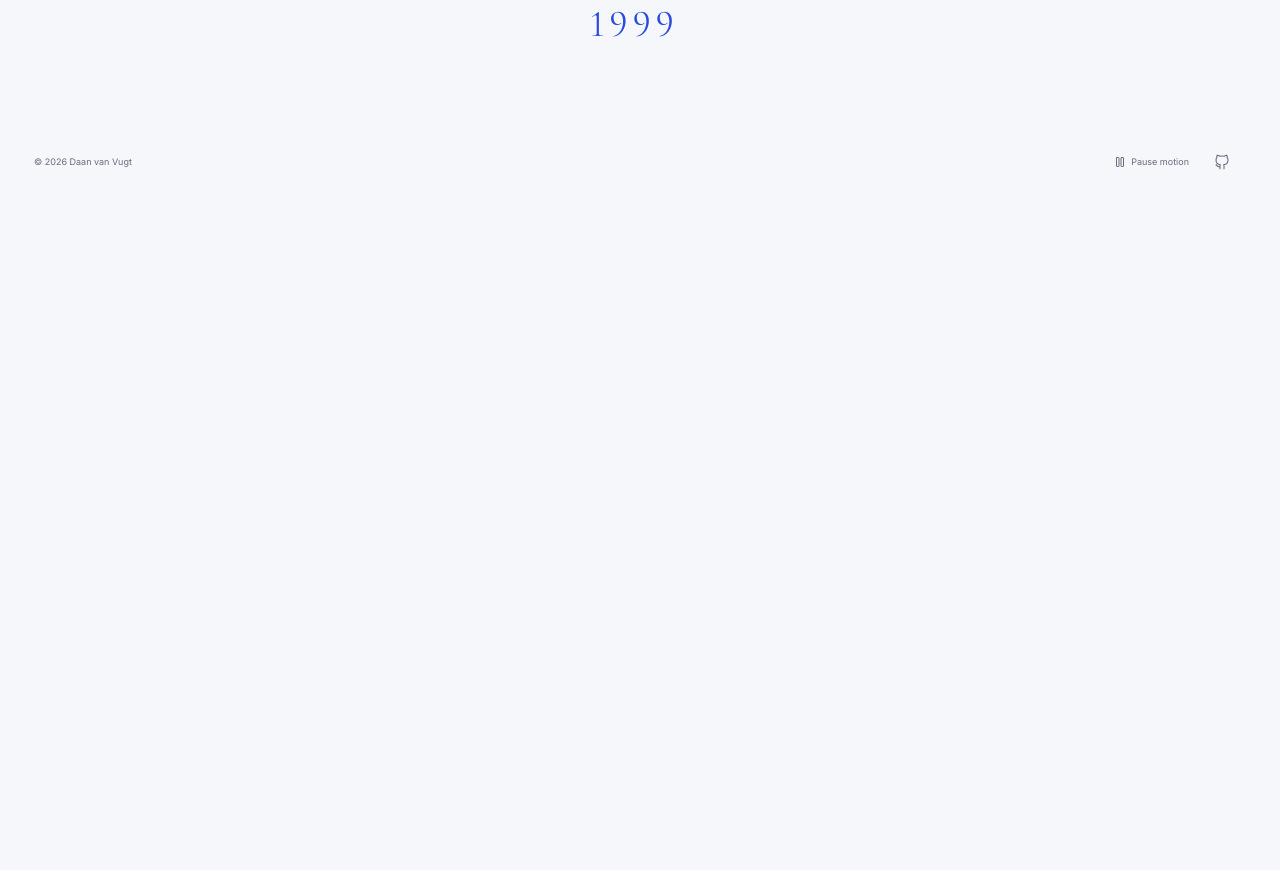
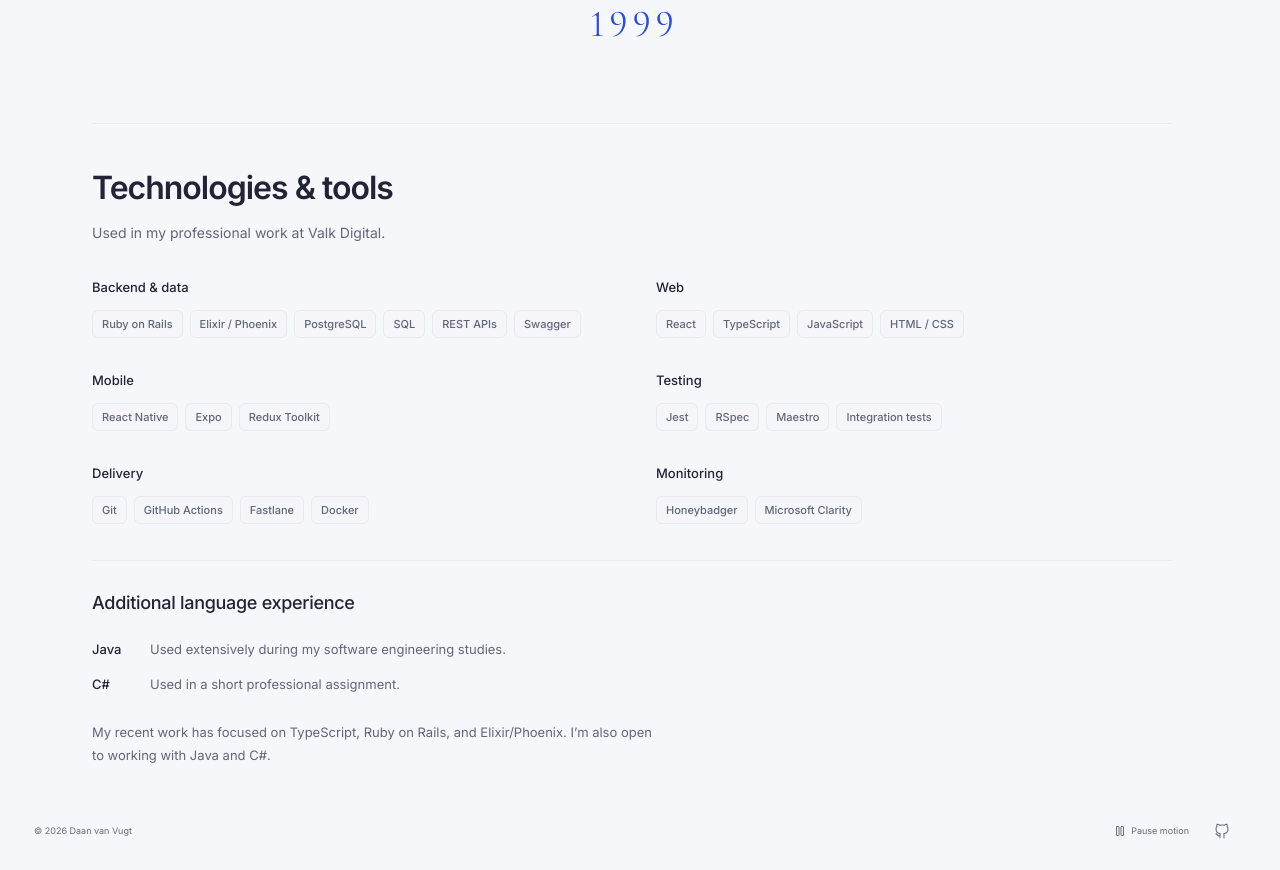
Before and after one commit to DaanvanVugt99/portfolio, a React (Vite) app: page /experience in a window 1280 px wide. Shown: the part 1981-2851 px from the top of the page. Before the commit the page ends 2183 px from the top, so only its background shows below. Built offline with nearby package versions, Linux system fonts and the light colour scheme.

Commit message:
Add Structured Skills Experience Section

```diff
--- a/src/App.tsx
+++ b/src/App.tsx
@@ -4,7 +4,6 @@ import {
   ArrowRight,
   ArrowUpRight,
   AudioLines,
-  Braces,
   Check,
   CheckCheck,
   Code2,
@@ -38,6 +37,7 @@ import { ProjectThumbnail } from './components/ProjectThumbnail'
 import { AboutPage } from './components/AboutPage'
 import { ContactPage } from './components/ContactPage'
 import { Github, Linkedin } from './components/SocialIcons'
+import { SkillGroups } from './components/SkillGroups'
 
 function Header() {
   const { t } = useTranslation()
@@ -213,7 +213,6 @@ function Pills({ items }: { items: string[] }) {
 
 function ExperienceCard() {
   const { t } = useTranslation()
-  const { backendTechnologies } = usePortfolio()
   return (
     <Card className="experience-card" id="experience">
       <div className="eyebrow experience-card-label">
@@ -240,25 +239,11 @@ function ExperienceCard() {
         <strong>
           3<span> {t('overview.years')}</span>
         </strong>
-        <p>
-          {t('overview.professional')}
-          <br />
-          {t('overview.at')} <span>Valk Digital</span>
-        </p>
+        <p>{t('skills.role')}</p>
       </div>
       <div className="experience-rule" />
-      <div className="capabilities">
-        <span>
-          <Braces size={16} /> {t('overview.fullstack')}
-        </span>
-        <span>
-          <Server size={16} /> {t('overview.backend')}
-        </span>
-        <span>
-          <Smartphone size={16} /> {t('overview.mobile')}
-        </span>
-      </div>
-      <Pills items={backendTechnologies} />
+      <SkillGroups compact />
+      <p className="experience-summary">{t('skills.summary')}</p>
     </Card>
   )
 }
--- a/src/components/ExperiencePage.tsx
+++ b/src/components/ExperiencePage.tsx
@@ -13,6 +13,7 @@ import { useTranslation } from 'react-i18next'
 import { establishedYear, experience, formatExperienceDate } from '../data/experience'
 import { Timeline, type TimelineItem } from './ui/timeline'
 import { Card } from './ui/card'
+import { SkillGroups } from './SkillGroups'
 
 const markers = { work: BriefcaseBusiness, study: Code2, school: Shapes }
 
@@ -139,6 +140,25 @@ export function ExperiencePage() {
         <h1>{t('experience.title')}</h1>
       </header>
       <Timeline items={items} label={t('experience.listLabel')} />
+      <section className="experience-skills" aria-labelledby="skills">
+        <h2 id="skills">{t('skills.title')}</h2>
+        <p>{t('skills.context')}</p>
+        <SkillGroups />
+        <section className="additional-languages" aria-labelledby="additional-languages">
+          <h3 id="additional-languages">{t('skills.additional.title')}</h3>
+          <dl>
+            <div>
+              <dt>Java</dt>
+              <dd>{t('skills.additional.java')}</dd>
+            </div>
+            <div>
+              <dt>C#</dt>
+              <dd>{t('skills.additional.csharp')}</dd>
+            </div>
+          </dl>
+          <p>{t('skills.additional.interest')}</p>
+        </section>
+      </section>
     </main>
   )
 }
--- /dev/null
+++ b/src/components/SkillGroups.tsx
@@ -0,0 +1,25 @@
+import { useTranslation } from 'react-i18next'
+import { skillGroups, skills } from '../data/skills'
+
+export function SkillGroups({ compact = false }: { compact?: boolean }) {
+  const { t } = useTranslation()
+  const groups = compact ? skillGroups.filter((group) => group.overviewItems) : skillGroups
+  return (
+    <dl className={`skill-groups${compact ? ' skill-groups-compact' : ''}`}>
+      {groups.map((group) => (
+        <div className="skill-group" key={group.id}>
+          <dt>{t(`skills.${compact ? 'compact' : 'groups'}.${group.id}`)}</dt>
+          <dd>
+            <ul className="skill-tags">
+              {(compact ? group.overviewItems! : group.items).map((id) => (
+                <li className="pill" key={id}>
+                  {skills[id] ?? t('skills.integrationTests')}
+                </li>
+              ))}
+            </ul>
+          </dd>
+        </div>
+      ))}
+    </dl>
+  )
+}
--- /dev/null
+++ b/src/data/skills.ts
@@ -0,0 +1,56 @@
+export const skills = {
+  rails: 'Ruby on Rails',
+  elixirPhoenix: 'Elixir / Phoenix',
+  postgres: 'PostgreSQL',
+  sql: 'SQL',
+  rest: 'REST APIs',
+  swagger: 'Swagger',
+  react: 'React',
+  typescript: 'TypeScript',
+  javascript: 'JavaScript',
+  htmlCss: 'HTML / CSS',
+  reactNative: 'React Native',
+  expo: 'Expo',
+  reduxToolkit: 'Redux Toolkit',
+  jest: 'Jest',
+  rspec: 'RSpec',
+  maestro: 'Maestro',
+  integrationTests: null,
+  git: 'Git',
+  githubActions: 'GitHub Actions',
+  fastlane: 'Fastlane',
+  docker: 'Docker',
+  honeybadger: 'Honeybadger',
+  clarity: 'Microsoft Clarity',
+} as const
+
+type SkillId = keyof typeof skills
+export type SkillGroupId = 'backend' | 'web' | 'mobile' | 'testing' | 'delivery' | 'monitoring'
+type SkillGroup = {
+  id: SkillGroupId
+  items: readonly SkillId[]
+  overviewItems?: readonly SkillId[]
+}
+
+// Professional experience at Valk Digital. Personal-project tools stay with
+// their projects; the Home card selects a smaller subset of this same catalogue.
+export const skillGroups: readonly SkillGroup[] = [
+  {
+    id: 'backend',
+    items: ['rails', 'elixirPhoenix', 'postgres', 'sql', 'rest', 'swagger'],
+    overviewItems: ['rails', 'elixirPhoenix', 'postgres'],
+  },
+  {
+    id: 'web',
+    items: ['react', 'typescript', 'javascript', 'htmlCss'],
+    overviewItems: ['react', 'typescript'],
+  },
+  {
+    id: 'mobile',
+    items: ['reactNative', 'expo', 'reduxToolkit'],
+    overviewItems: ['reactNative', 'expo', 'reduxToolkit'],
+  },
+  { id: 'testing', items: ['jest', 'rspec', 'maestro', 'integrationTests'] },
+  { id: 'delivery', items: ['git', 'githubActions', 'fastlane', 'docker'] },
+  { id: 'monitoring', items: ['honeybadger', 'clarity'] },
+]
--- a/src/experience.css
+++ b/src/experience.css
@@ -42,6 +42,131 @@
 }
 .experience-page {
   padding-top: 8px;
+}
+.skill-groups {
+  display: grid;
+  grid-template-columns: repeat(2, minmax(0, 1fr));
+  gap: 32px 48px;
+  margin: 0;
+}
+.skill-group {
+  min-width: 0;
+}
+.skill-group dt {
+  margin-bottom: 12px;
+  font-size: 13px;
+  font-weight: 500;
+  color: var(--foreground);
+}
+.skill-group dd {
+  min-width: 0;
+  margin: 0;
+}
+.skill-tags {
+  display: flex;
+  flex-wrap: wrap;
+  gap: 7px;
+  list-style: none;
+  padding: 0;
+  margin: 0;
+}
+.skill-tags .pill {
+  font-size: 11px;
+  padding: 4px 9px;
+}
+.skill-groups-compact {
+  grid-template-columns: minmax(0, 1fr);
+  gap: 12px;
+}
+.skill-groups-compact .skill-group {
+  display: grid;
+  grid-template-columns: 50px minmax(0, 1fr);
+  gap: 12px;
+  align-items: start;
+}
+.skill-groups-compact dt {
+  margin: 3px 0 0;
+  font-size: 10px;
+  color: var(--body-text);
+}
+.skill-groups-compact .skill-tags {
+  gap: 5px;
+}
+.skill-groups-compact .pill {
+  font-size: 9px;
+  padding: 3px 7px;
+}
+.experience-summary {
+  margin: 18px 0 0;
+  color: var(--muted);
+  font-size: 10px;
+  line-height: 1.75;
+  text-wrap: pretty;
+}
+.experience-skills {
+  max-width: 1080px;
+  margin: 0 auto;
+  padding: 44px 0 24px;
+  border-top: 1px solid var(--border);
+}
+.experience-skills h2 {
+  margin: 0;
+  font-size: 32px;
+  line-height: 1.25;
+  letter-spacing: -1px;
+  font-weight: 550;
+}
+.experience-skills > p {
+  margin: 12px 0 32px;
+  font-size: 14px;
+  line-height: 1.8;
+  color: var(--body-text);
+}
+.additional-languages {
+  margin-top: 36px;
+  padding-top: 28px;
+  border-top: 1px solid var(--border);
+}
+.additional-languages h3 {
+  margin: 0 0 20px;
+  font-size: 18px;
+  font-weight: 500;
+  letter-spacing: -0.3px;
+}
+.additional-languages dl {
+  display: grid;
+  gap: 12px;
+  margin: 0;
+}
+.additional-languages dl > div {
+  display: grid;
+  grid-template-columns: 42px minmax(0, 1fr);
+  gap: 16px;
+  font-size: 13px;
+  line-height: 1.8;
+}
+.additional-languages dt {
+  font-weight: 500;
+}
+.additional-languages dd {
+  margin: 0;
+  color: var(--body-text);
+}
+.additional-languages > p {
+  max-width: 70ch;
+  margin: 24px 0 0;
+  color: var(--body-text);
+  font-size: 13px;
+  line-height: 1.8;
+}
+@media (max-width: 700px) {
+  .experience-skills .skill-groups {
+    grid-template-columns: minmax(0, 1fr);
+    gap: 26px;
+  }
+  .experience-skills h2 {
+    font-size: 28px;
+  }
 }
 .experience-page-heading {
   margin: 37px 0 68px;
--- a/src/hooks/usePortfolio.ts
+++ b/src/hooks/usePortfolio.ts
@@ -16,13 +16,6 @@ export function usePortfolio() {
             : project.technologies,
         links: project.links.map((link) => ({ ...link, label: t(`links.${link.label}`) })),
       })),
-      backendTechnologies: [
-        'Ruby on Rails',
-        'Elixir',
-        t('overview.database'),
-        'Git',
-        t('overview.delivery'),
-      ],
     }),
     [t],
   )
--- a/src/i18n/locales/en.json
+++ b/src/i18n/locales/en.json
@@ -285,5 +285,34 @@
       "failed": "Your message could not be sent. Please try again.",
       "checkFields": "Please check the highlighted fields."
     }
+  },
+  "skills": {
+    "title": "Technologies & tools",
+    "context": "Used in my professional work at Valk Digital.",
+    "role": "Software developer at Valk Digital",
+    "summary": "Automated testing · CI/CD · Production monitoring",
+    "integrationTests": "Integration tests",
+    "groups": {
+      "backend": "Backend & data",
+      "web": "Web",
+      "mobile": "Mobile",
+      "testing": "Testing",
+      "delivery": "Delivery",
+      "monitoring": "Monitoring"
+    },
+    "compact": {
+      "backend": "Backend",
+      "web": "Web",
+      "mobile": "Mobile",
+      "testing": "Testing",
+      "delivery": "Delivery",
+      "monitoring": "Monitoring"
+    },
+    "additional": {
+      "title": "Additional language experience",
+      "java": "Used extensively during my software engineering studies.",
+      "csharp": "Used in a short professional assignment.",
+      "interest": "My recent work has focused on TypeScript, Ruby on Rails, and Elixir/Phoenix. I’m also open to working with Java and C#."
+    }
   }
 }
--- a/src/i18n/locales/nl.json
+++ b/src/i18n/locales/nl.json
@@ -285,5 +285,34 @@
       "failed": "Je bericht kon niet worden verstuurd. Probeer het opnieuw.",
       "checkFields": "Controleer de gemarkeerde velden."
     }
+  },
+  "skills": {
+    "title": "Technologieën & tools",
+    "context": "Gebruikt in mijn werk bij Valk Digital.",
+    "role": "Softwareontwikkelaar bij Valk Digital",
+    "summary": "Geautomatiseerd testen · CI/CD · Productiemonitoring",
+    "integrationTests": "Integratietests",
+    "groups": {
+      "backend": "Backend & data",
+      "web": "Web",
+      "mobile": "Mobiel",
+      "testing": "Testen",
+      "delivery": "Opleveren",
+      "monitoring": "Monitoring"
+    },
+    "compact": {
+      "backend": "Backend",
+      "web": "Web",
+      "mobile": "Mobiel",
+      "testing": "Testen",
+      "delivery": "Opleveren",
+      "monitoring": "Monitoring"
+    },
+    "additional": {
+      "title": "Ervaring met andere programmeertalen",
+      "java": "Veel gebruikt tijdens mijn opleiding Software Engineering.",
+      "csharp": "Gebruikt tijdens een korte professionele opdracht.",
+      "interest": "In mijn recente werk lag de nadruk op TypeScript, Ruby on Rails en Elixir/Phoenix. Ik sta ook open voor werk met Java en C#."
+    }
   }
 }
```
Also changed, not shown: src/styles.css (+9 -60 lines).
